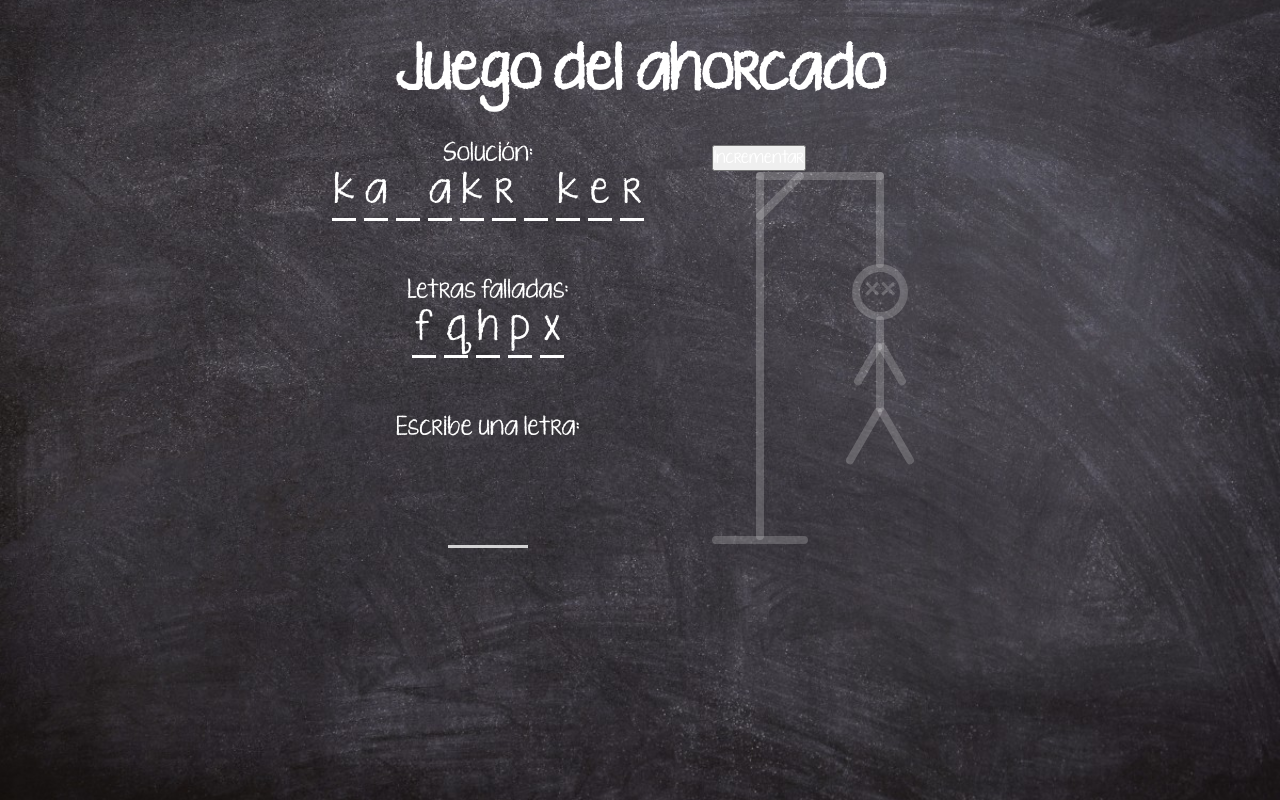
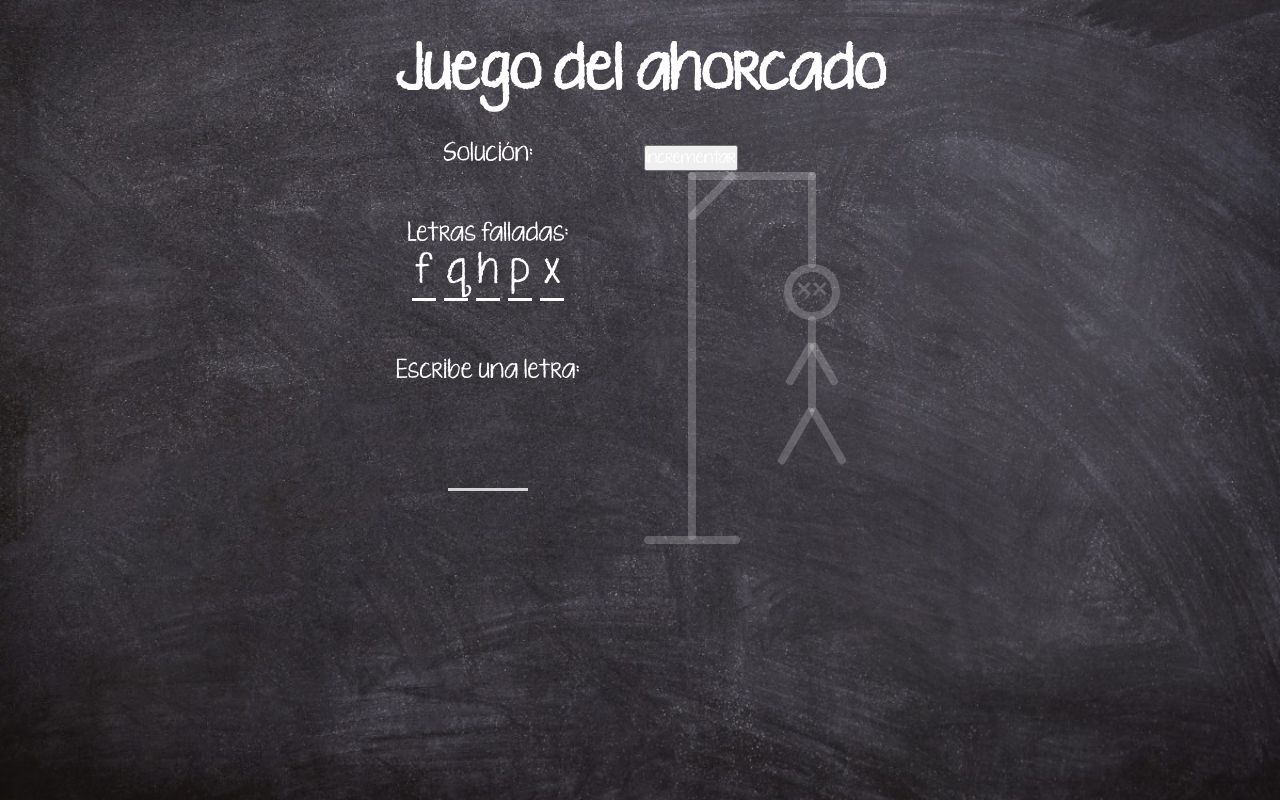
Before and after one commit to Adalab/promo-o-module-3-pair-14-sprint-1-hangman-game, a React (Create React App) app: page / in a window 1280 px wide. Built offline with nearby package versions, Linux system fonts and the light colour scheme.

Commit message:
add word state

```diff
--- a/src/components/App.js
+++ b/src/components/App.js
@@ -1,16 +1,16 @@
-import '../styles/App.scss';
-import { useState } from 'react';
+import "../styles/App.scss";
+import { useState } from "react";
 
 function App() {
   const [numberOfErrors, setError] = useState(0);
-  const [lastLetter, setLastLetter] = useState('');
-  // const [word, setWord] = useState('katacroker');----
+  const [lastLetter, setLastLetter] = useState("");
+  const [word, setWord] = useState("katakroker");
 
   const handleLastLetter = (e) => {
     const lastLetterValue = e.target.value;
     // si la letra que meto es una de las indicadas entonces cambias el estado
     ///^[A-Za-zÑñÁáÉéÍíÓóÚúÜü]+$/
-    const regExp = /[A-Za-zÑñÁáÉéÍíÓóÚúÜü\b]+/gi;
+    const regExp = /[A-Za-zÑñÁáÉéÍíÓóÚúÜü]+/gi;
     if (lastLetterValue.match(regExp)) {
       setLastLetter(lastLetterValue);
     }
@@ -18,6 +18,17 @@ function App() {
 
   const handleClick = () => {
     setError(numberOfErrors + 1);
+  };
+
+  const renderSolutionLetters = () => {
+    const wordLetters = word.split("");
+    wordLetters.map((letter, index) => {
+      return (
+        <ul key={index} className="letters">
+          <li class="letter"></li>
+        </ul>
+      );
+    });
   };
 
   return (
@@ -30,8 +41,8 @@ function App() {
           <section>
             <div className="solution">
               <h2 className="title">Solución:</h2>
-
-              <ul className="letters">
+              {renderSolutionLetters()}
+              {/*<ul className="letters">
                 <li className="letter">k</li>
                 <li className="letter">a</li>
                 <li className="letter"></li>
@@ -42,7 +53,7 @@ function App() {
                 <li className="letter">k</li>
                 <li className="letter">e</li>
                 <li className="letter">r</li>
-              </ul>
+  </ul>*/}
             </div>
             <div className="error">
               <h2 className="title">Letras falladas:</h2>
```
